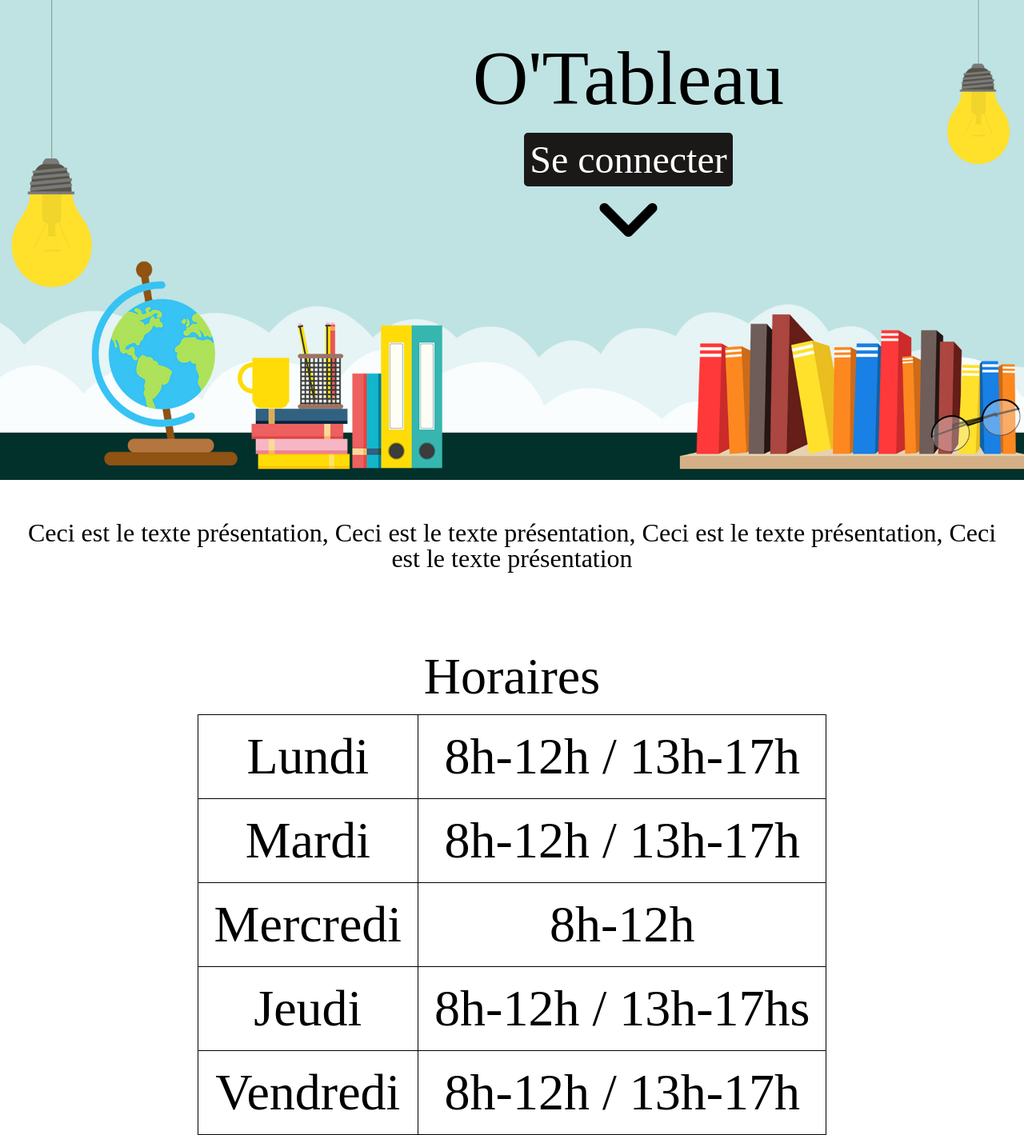
After one commit to seb-linaseb/SEB_O-Tableau, a Symfony app: template templates/default/index.html.twig in a window 1280 px wide. The commit adds this page. Shown: the whole page at 80% size. Run offline with Twig, Linux system fonts and the light colour scheme; the template is opened without the code that fills it, so the values that code supplies are empty; some libraries are stand-ins or nearby versions.

Commit message:
premier jet d'inté page vitrine + creation DefaultController

```diff
--- /dev/null
+++ b/public/css/reset.css
@@ -0,0 +1,48 @@
+/* http://meyerweb.com/eric/tools/css/reset/
+   v2.0 | 20110126
+   License: none (public domain)
+*/
+
+html, body, div, span, applet, object, iframe,
+h1, h2, h3, h4, h5, h6, p, blockquote, pre,
+a, abbr, acronym, address, big, cite, code,
+del, dfn, em, img, ins, kbd, q, s, samp,
+small, strike, strong, sub, sup, tt, var,
+b, u, i, center,
+dl, dt, dd, ol, ul, li,
+fieldset, form, label, legend,
+table, caption, tbody, tfoot, thead, tr, th, td,
+article, aside, canvas, details, embed,
+figure, figcaption, footer, header, hgroup,
+menu, nav, output, ruby, section, summary,
+time, mark, audio, video {
+	margin: 0;
+	padding: 0;
+	border: 0;
+	font-size: 100%;
+	font: inherit;
+	vertical-align: baseline;
+}
+/* HTML5 display-role reset for older browsers */
+article, aside, details, figcaption, figure,
+footer, header, hgroup, menu, nav, section {
+	display: block;
+}
+body {
+	line-height: 1;
+}
+ol, ul {
+	list-style: none;
+}
+blockquote, q {
+	quotes: none;
+}
+blockquote:before, blockquote:after,
+q:before, q:after {
+	content: '';
+	content: none;
+}
+table {
+	border-collapse: collapse;
+	border-spacing: 0;
+}
--- /dev/null
+++ b/public/css/style.css
@@ -0,0 +1,67 @@
+/* HEADER PAGE VITRINE  */
+
+.header {
+    display: flex;
+}
+
+
+.header img {
+    width: 100%;
+    height: 100%;
+}
+
+.header div {
+    position: absolute;
+    right: 300px;
+    text-align: center;
+}
+
+.header div h1 {
+    font-size: 6em;
+    margin-top: 50px;
+    margin-bottom: 30px;
+}
+
+.header div a {
+    font-size: 3em;
+    text-decoration: none;
+    background-color: rgb(27, 24, 24);
+    color: white;
+    padding: 7px;
+    border-radius: 5px;
+}
+
+.header div p {
+    font-size: 6em;
+}
+
+
+
+/* CONTENT PAGE VITRINE */
+
+
+.content_vitrine p  {
+    font-size: 2em;
+    margin: 50px 20px;
+    text-align: center;
+}
+
+.content_vitrine table  {
+    font-size: 4em;
+    text-align: center;
+    margin: auto;
+    border: 1px solid black;
+}
+
+.content_vitrine table caption {
+    margin-top: 50px;
+    margin-bottom: 15px;
+}
+
+.content_vitrine table tbody tr  {
+    border-bottom: 1px solid black;
+}
+.content_vitrine table tbody td  {
+    border-right: 1px solid black;
+    padding: 20px;
+}
--- a/templates/base.html.twig
+++ b/templates/base.html.twig
@@ -2,11 +2,24 @@
 <html>
     <head>
         <meta charset="UTF-8">
-        <title>{% block title %}Welcome!{% endblock %}</title>
-        {% block stylesheets %}{% endblock %}
+        <title>{% block title %}O'Tableau{% endblock %}</title>
+        {% block stylesheets %}
+
+            <script src="https://kit.fontawesome.com/092433016f.js"></script>
+            <link rel="stylesheet" href="{{ asset('css/reset.css') }}">
+            <link rel="stylesheet" href="{{ asset('css/style.css') }}">
+
+        {% endblock %}
     </head>
     <body>
-        {% block body %}{% endblock %}
+        {% block nav %}
+            {% include "navigation/_content_nav.html.twig" %}
+        {% endblock %}
+
+        {% block content %}{% endblock %}
+
+        {# {% include "navigation/_content_footer.html.twig" %} #}
+
         {% block javascripts %}{% endblock %}
     </body>
 </html>
--- /dev/null
+++ b/templates/default/index.html.twig
@@ -0,0 +1,46 @@
+{% extends 'base.html.twig' %}
+
+{% block title %}O'Tableau | Présentation{% endblock %}
+
+{% block nav %}
+{% endblock %}
+
+{% block content %}
+
+    <header class="header">
+        <img src="{{ asset('img/Banniere.png') }}" alt="">
+        <div>
+            <h1>O'Tableau</h1>
+            <a href="#">Se connecter</a>
+            <p><i class="fas fa-angle-down"></i></p>
+        </div>
+    </header>
+    <div class="content_vitrine">
+        <p>Ceci est le texte présentation, Ceci est le texte présentation, Ceci est le texte présentation, Ceci est le texte présentation</p>
+
+        <table>
+            <caption>Horaires</caption>
+            <tr>
+                <td>Lundi</td>
+                <td>8h-12h / 13h-17h</td>
+            </tr>
+            <tr>
+                <td>Mardi</td>
+                <td>8h-12h / 13h-17h</td>
+            </tr>
+             <tr>
+                <td>Mercredi</td>
+                <td>8h-12h</td>
+            </tr>
+            <tr>
+                <td>Jeudi</td>
+                <td>8h-12h / 13h-17hs</td>
+            </tr>
+             <tr>
+                <td>Vendredi</td>
+                <td>8h-12h / 13h-17h</td>
+            </tr>
+        </table>
+    </div>
+
+{% endblock %}
--- /dev/null
+++ b/templates/navigation/_content_footer.html.twig
@@ -0,0 +1,3 @@
+<footer class="footer">
+    <p>Mention légal | Règlement intérieur</p>
+</footer>
```
Also changed, not shown: src/Controller/DefaultController.php (added, +19 -0 lines), public/img/Banniere.png (added), templates/navigation/_content_nav.html.twig (added).
